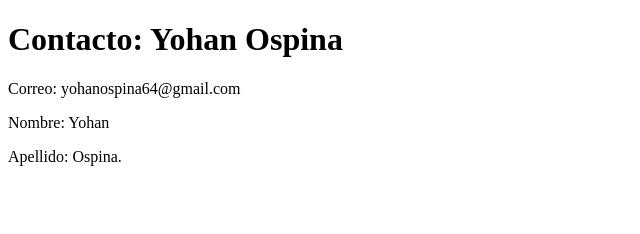
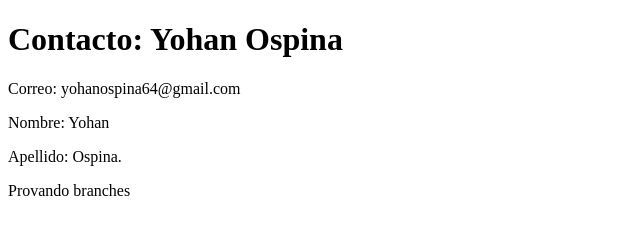
Before and after one commit to YohanOspina7/Juego-adivina-numero, a plain HTML site: page contacto.html in a window 1280 px wide. Shown: the whole page, without its empty margins (0-640 px from the left). Drawn offline with Linux system fonts and the light colour scheme.

Commit message:
Probando las ramas

```diff
--- a/contacto.html
+++ b/contacto.html
@@ -12,4 +12,7 @@
     <p>
         Apellido: Ospina.
     </p>
+    <p>
+        Provando branches
+    </p>
 </html>
```
